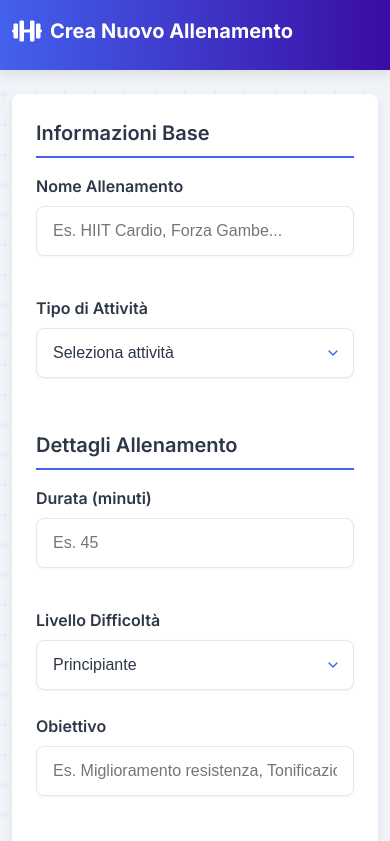
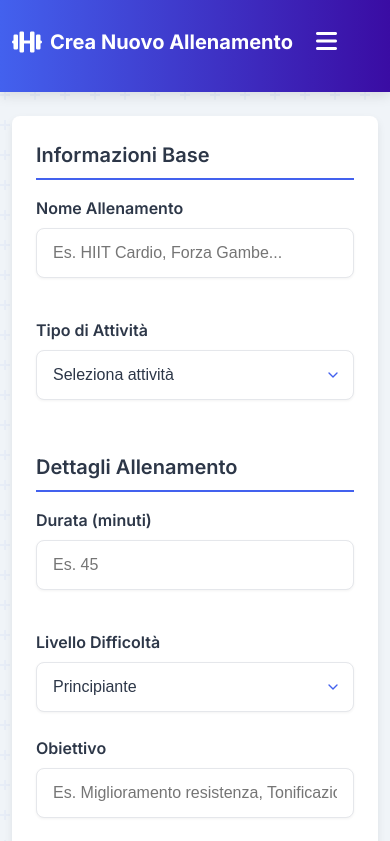
Before and after one commit to Peters81-web/Di-Dio-Training-V1.7, a website: page public/html/workout.html in a window 390 px wide. Shown: the top 841 px of the page. Drawn offline with nearby package versions, Linux system fonts and the light colour scheme.

Commit message:
Update workout.html

```diff
--- a/public/html/workout.html
+++ b/public/html/workout.html
@@ -14,6 +14,10 @@
     <nav class="navbar">
         <div class="container">
             <h1 class="navbar-brand">
+                <!-- Pulsante menu mobile -->
+<button class="mobile-menu-toggle" id="mobileMenuToggle">
+    <i class="fas fa-bars"></i>
+</button>
                 <i class="fas fa-dumbbell mr-2"></i>
                 Crea Nuovo Allenamento
             </h1>
```
